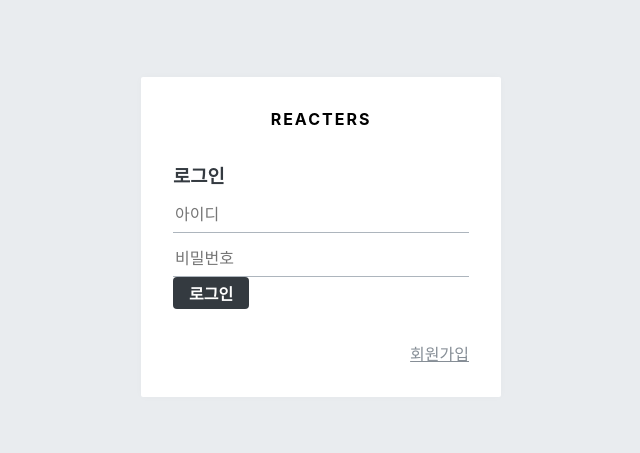
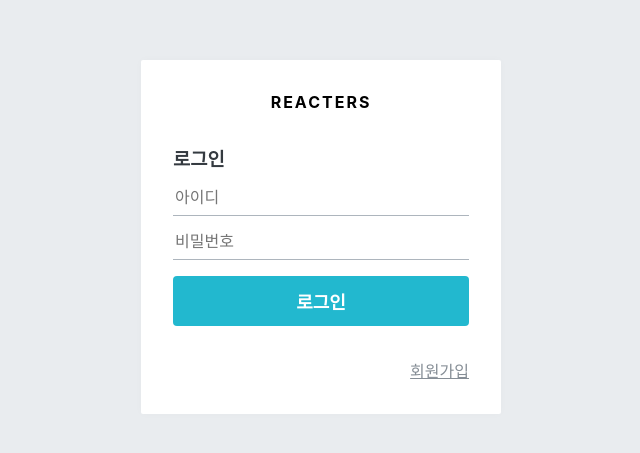
Before and after one commit to MarcoChanwoo/register_login_mac, a React (Create React App) app: page /register in a window 1280 px wide. Shown: the part 163-616 px from the top of the page, without its empty margins (319-959 px from the left). Built offline with nearby package versions, Linux system fonts and the light colour scheme.

Commit message:
5th commit

```diff
--- a/src/components/auth/AuthForm.js
+++ b/src/components/auth/AuthForm.js
@@ -40,6 +40,10 @@ const Footer = styled.div`
     }
 `;
 
+const ButtonWithMarginTop = styled(Button)`
+    margin-top: 1rem;
+`;
+
 const AuthForm = () => {
     return (
         <AuthFormBlock>
@@ -56,7 +60,10 @@ const AuthForm = () => {
                     placeholder="비밀번호"
                     type="password"
                 />
-                <Button>로그인</Button>
+                <ButtonWithMarginTop cyan fullWidth>
+                    {/* 참고: Button cyan={true} fullWidth={true}와 같은 의미 */}
+                    로그인
+                </ButtonWithMarginTop>
             </form>
             <Footer>
                 <Link to="/register">회원가입</Link>
--- a/src/components/common/Button.js
+++ b/src/components/common/Button.js
@@ -1,5 +1,5 @@
 // import styled from '../../../node_modules/styled-components/dist/index'; 원래 이렇게 형성되어 아래로 수정함
-import styled from 'styled-components';
+import styled, { css } from 'styled-components';
 import palette from '../../lib/styles/palette';
 
 const StyledButton = styled.button`
@@ -16,6 +16,24 @@ const StyledButton = styled.button`
     &:hover {
         background: ${palette.gray[6]};
     }
+
+    ${(props) =>
+        props.fullWidth &&
+        css`
+            padding-top: 0.75rem;
+            padding-bottom: 0.75rem;
+            width: 100%;
+            font-size: 1.125rem;
+        `}
+
+    ${(props) =>
+        props.cyan &&
+        css`
+            background: ${palette.cyan[5]};
+            &:hover {
+                background: ${palette.cyan[4]};
+            }
+        `}
 `;
 
 const Button = (props) => <StyledButton {...props} />;
```
